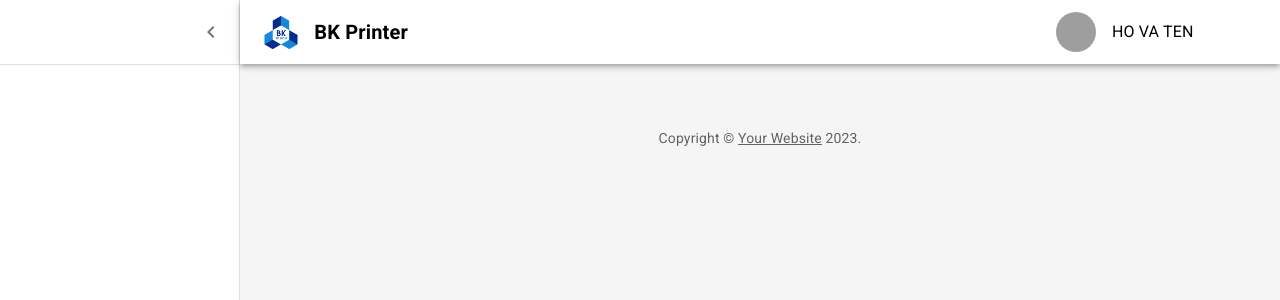
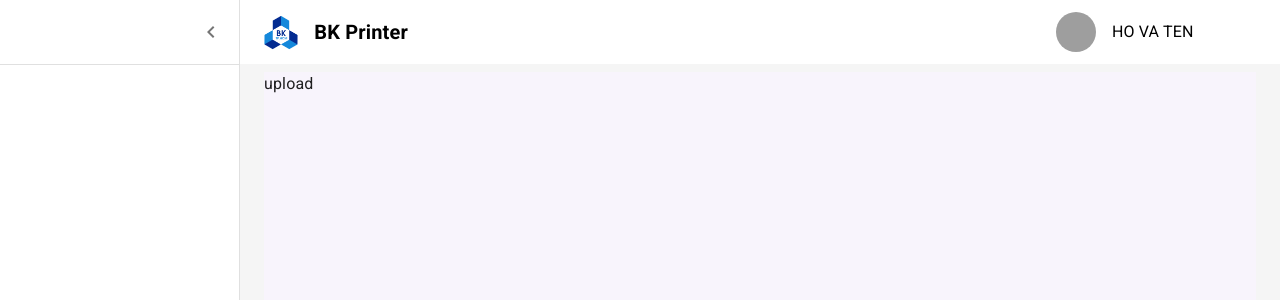
Before and after one commit to toannguyen3107/bkprinter, a React (Vite) app in the folder frontend/: page /app/print in a window 1280 px wide. Shown: the top 300 px of the page. Built offline with nearby package versions, Linux system fonts and the light colour scheme; grey boxes are pictures that could not be loaded.

Commit message:
include outlet in dashboard

```diff
--- a/frontend/src/pages/Dashboard/Dashboard.jsx
+++ b/frontend/src/pages/Dashboard/Dashboard.jsx
@@ -14,6 +14,7 @@ import MenuIcon from "@mui/icons-material/Menu";
 import ChevronLeftIcon from "@mui/icons-material/ChevronLeft";
 import logo from "/hcmut.png";
 import { Avatar } from "@mui/material";
+import { Outlet } from "react-router-dom";
 
 function Copyright(props) {
   return (
@@ -88,7 +89,7 @@ export default function Dashboard() {
   return (
       <Box sx={{ display: "flex" }}>
         <CssBaseline />
-      <AppBar position="absolute" open={open} sx={{ background: "white" }}>
+        <AppBar position="absolute" open={open} sx={{ background: "white" }} elevation={0}>
           <Toolbar
             sx={{
               pr: "24px", // keep right padding when drawer closed
@@ -184,7 +185,8 @@ export default function Dashboard() {
           }}
         >
           <Toolbar />
-        <Container maxWidth="lg" sx={{ mt: 4, mb: 4 }}>
+          <Container maxWidth="lg" sx={{ mt: 1, mb: 4 }}>
+            <Outlet />
             <Copyright sx={{ pt: 4 }} />
           </Container>
         </Box>
```
Lines whose indentation alone changed are shown as unchanged.
